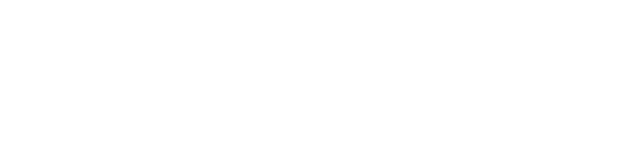
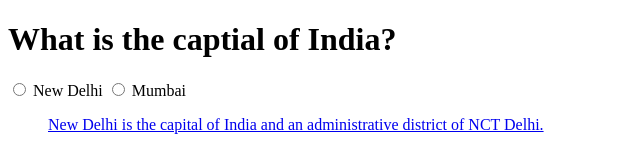
Before and after one commit to acciojob/trivia-atifahmd1, a website: page main.html in a window 1280 px wide. Shown: the whole page, without its empty margins (0-640 px from the left). Drawn offline with Linux system fonts and the light colour scheme.

Commit message:
created a submission

```diff
--- a/main.html
+++ b/main.html
@@ -8,6 +8,13 @@
 
 <body>
 	<!-- the entire body must be written by student -->
+	<h1>What is the captial of India?</h1>
+	<input type="radio" id="new-delhi"/>
+	<label for="new-delhi">New Delhi</label>
+	<input type="radio" id="mumbai"/>
+	<label for="mumbai">Mumbai</label>
+
+	<blockquote> <a href="https://en.wikipedia.org/wiki/New_Delhi"/>New Delhi is the capital of India and an administrative district of NCT Delhi.</blockquote>
     <script type="text/javascript" src="./script.js">
 </script>
 
```
